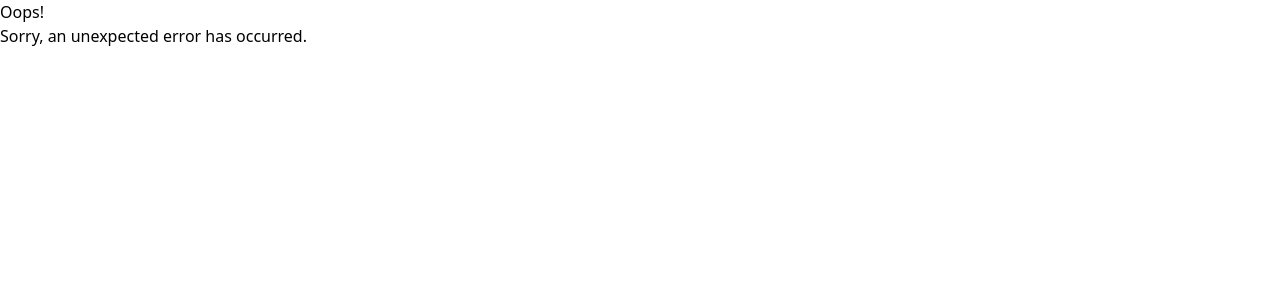
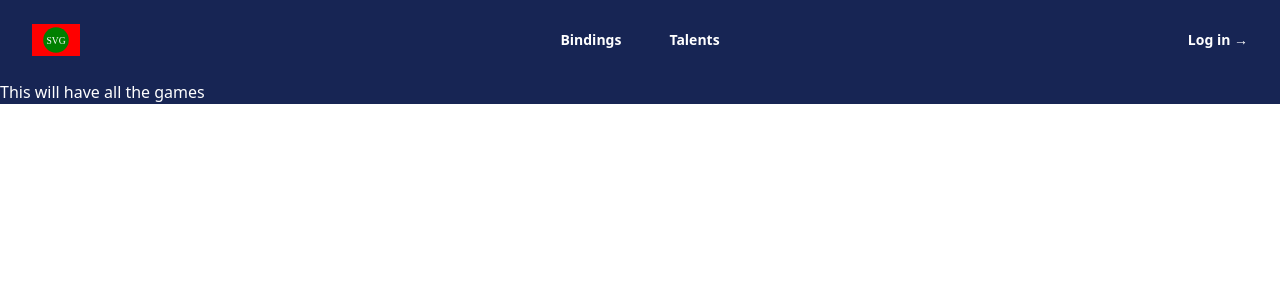
Before and after one commit to Cellv2/wow-keybind-helper, a React app: page /game in a window 1280 px wide. Shown: the top 300 px of the page. Built offline with nearby package versions, Linux system fonts and the light colour scheme.

Commit message:
Add base game page and route

```diff
--- a/src/App.tsx
+++ b/src/App.tsx
@@ -4,6 +4,7 @@ import "./app.scss";
 import HelloWorld from "./components/HelloWorld/HelloWorld";
 import { MainLayout } from "./layouts/MainLayout";
 import { ErrorPage } from "./pages/ErrorPage";
+import { GamePage } from "./pages/GamePage";
 
 const router = createBrowserRouter([
     {
@@ -15,6 +16,7 @@ const router = createBrowserRouter([
                 index: true,
                 element: <HelloWorld title="Bonjour!" />
             },
+            { path: "/game", element: <GamePage /> },
             {
                 path: "/something",
                 element: <div>something</div>
--- /dev/null
+++ b/src/pages/GamePage.tsx
@@ -0,0 +1,5 @@
+import React from "react";
+
+export const GamePage = () => {
+    return <div>This will have all the games</div>;
+};
```
